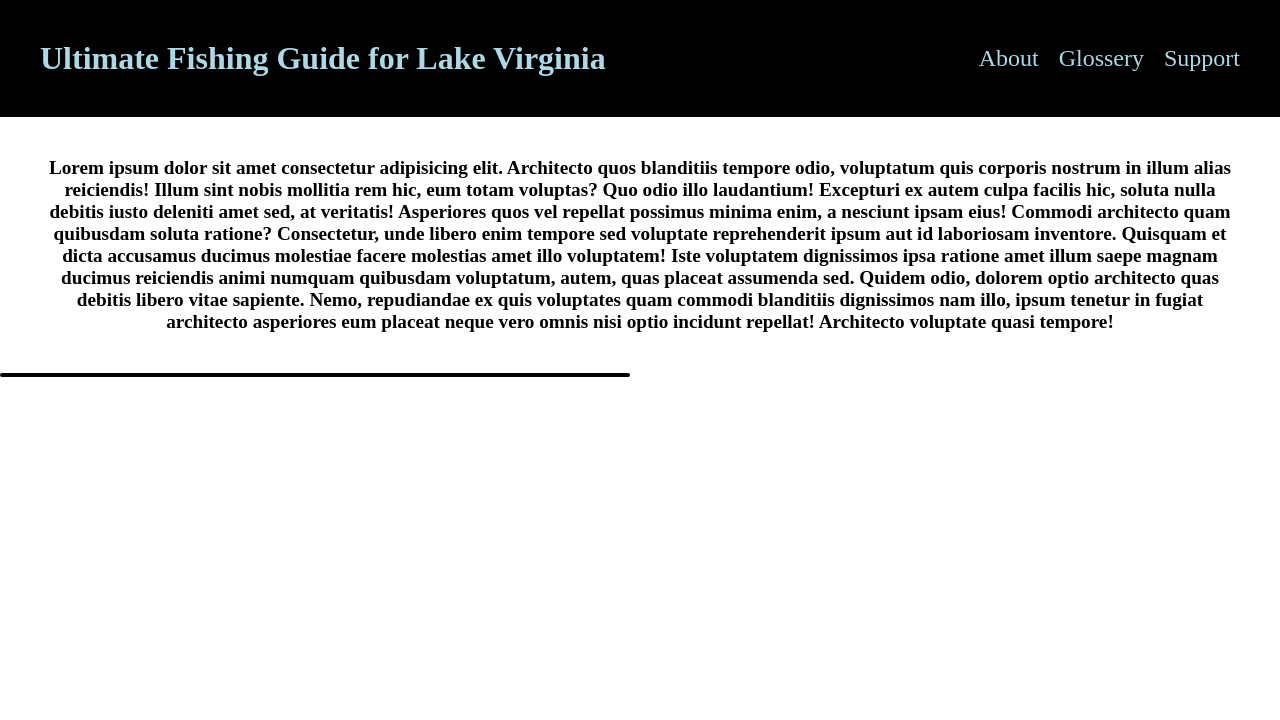
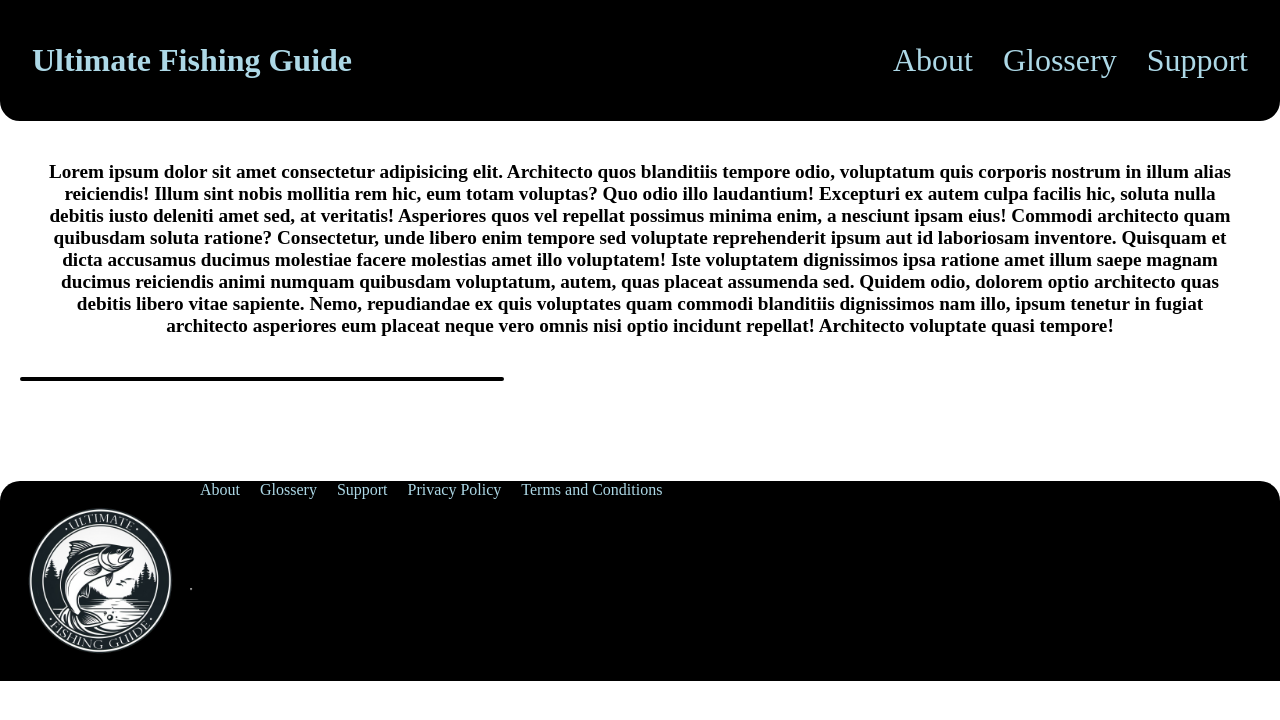
Before and after one commit to kbaxley/Phish-Phood, a plain HTML site: page index.html in a window 1280 px wide. Drawn offline with Linux system fonts and the light colour scheme; no server answers.

Commit message:
Logo design

```diff
--- a/index.html
+++ b/index.html
@@ -2,13 +2,14 @@
 <html lang="en">
 <head>
     <meta charset="UTF-8">
-    <title>Bootstrap Example</title>
+    <title>Ultimate Fishing Guide</title>
     <link href="styles.css" rel="stylesheet">
+    <link href="PhisshhhhLogo.png" rel="icon">
 </head>
 
 <body>
     <nav class="navContainer">
-        <h1 class="title">Ultimate Fishing Guide for Lake Virginia</h1>
+    <h1 class="title">Ultimate Fishing Guide</h1>
         <ul class="nav">
             <li><a href=about.html>About</a></li>
             <li><a href=glossery.html>Glossery</a></li>
@@ -29,6 +30,18 @@
         <div id="placeholder"></div>
     </div>
 
+    <footer>
+        <div class="footerContainer">
+            <img class="logo" src="PhisshhhhLogo.png" alt="Ultimate Fishing Guide Logo">
+            <ul class="footerList">
+                <li><a href=about.html>About</a></li>
+                <li><a href=glossery.html>Glossery</a></li>
+                <li><a href=support.html>Support</a></li>
+                <li>Privacy Policy</li>
+                <li>Terms and Conditions</li>
+            </ul>
+        </div>
+    </footer>
     <!-- Link to index.js-->
     <script src="index.js"></script>
 </body>
--- a/styles.css
+++ b/styles.css
@@ -7,11 +7,17 @@
 .navContainer {
     background-color: black;
     color: lightblue;
-    box-sizing: 40px;
-    padding: 40px;
     display: flex;
     justify-content: space-between;
     align-items: center;
+    padding: 40px 30px 40px 30px;
+    border: 2px solid black;
+    border-radius: 0px 0px 20px 20px;
+}
+
+.logo {
+    height: 200px;
+    width: 200px;
 }
 
 .title {
@@ -21,14 +27,14 @@
 
 .nav {
     display: flex;
-    gap: 20px;
+    gap: 30px;
     list-style-type: none;
 }
 
 .nav a {
     color: lightblue;
     text-decoration: none;
-    font-size: 1.5rem;
+    font-size: 2rem;
 }
 
 .nav a:hover {
@@ -47,11 +53,12 @@
 
 .containerMain {
     display: grid;
-    grid-template-columns: 1fr 1fr;
+    grid-template-columns: 2fr 3fr;
     gap: 20px;
 }
 
 #weather {
+    margin-left: 20px;
     flex-wrap: nowrap;
     font-size: 2rem;
     border: 2px solid black;
@@ -59,6 +66,29 @@
     background-color: lightblue;
 }
 
-.placeholder {
-    background-color: red;
+#weather > p {
+    padding-left: 20px;
 }
+
+.footerContainer {
+    display: flex;
+    border: 0px solid black;
+    border-radius: 20px 20px 0px 0px;
+    margin: 100px 0 0 0;
+    background-color: black;
+}
+
+.footerList {
+    display: flex;
+    gap: 20px;
+}
+.footerList > li{
+    color: lightBlue;
+    list-style-type: none;
+}
+
+.footerList > li a{
+    color: lightBlue;
+
+    text-decoration: none;
+}
```
Also changed, not shown: about.html (+1 -0 lines), PhisshhhhLogo.png (added).
